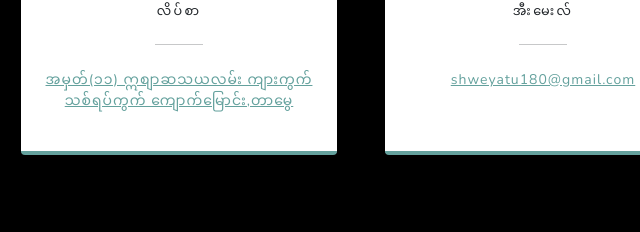
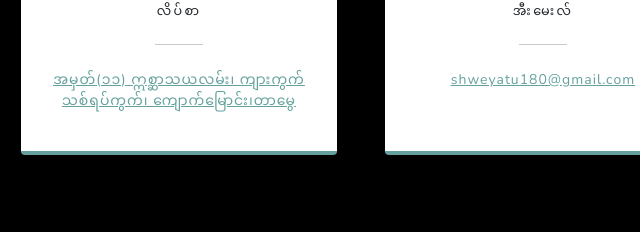
Before and after one commit to Shwe-Ya-Tu/Shwe-Ya-Tu.org, a plain HTML site: page mm.html in a window 1280 px wide. Shown: the part 3184-3416 px from the top of the page, 97-737 px from the left. Drawn offline with nearby package versions, Linux system fonts and the light colour scheme.

Commit message:
Update mm.html

```diff
--- a/mm.html
+++ b/mm.html
@@ -118,9 +118,9 @@ Shwe Ya Tu သည် ရန်ကုန်တွင် အစားအသော
                                 <h4 class="text-uppercase m-0">လိပ်စာ</h4>
                                 <hr class="my-4 mx-auto" />
                                 <div class="small text-black-50"><a href="https://www.google.com/maps/place/Shwe+Ya+Tu+(+%E1%80%9B%E1%80%BD%E1%80%BE%E1%80%B1%E1%80%9B%E1%80%90%E1%80%AF+)/@16.8055318,96.1776432,15z/data=!4m5!3m4!1s0x0:0x6e32f3317649814!8m2!3d16.8055318!4d96.1776432">အမှတ်(၁၁)
-                                 ဣစျာဆသယလမ်း
-                                 ကျားကွက်သစ်ရပ်ကွက်
-                                 ကျောက်မြောင်း,တာမွေ</a></div>
+                                 ဣစ္ဆာသယလမ်း၊
+                                 ကျားကွက်သစ်ရပ်ကွက်၊
+                                 ကျောက်မြောင်း၊တာမွေ</a></div>
                             </div>
                         </div>
                     </div>
```
